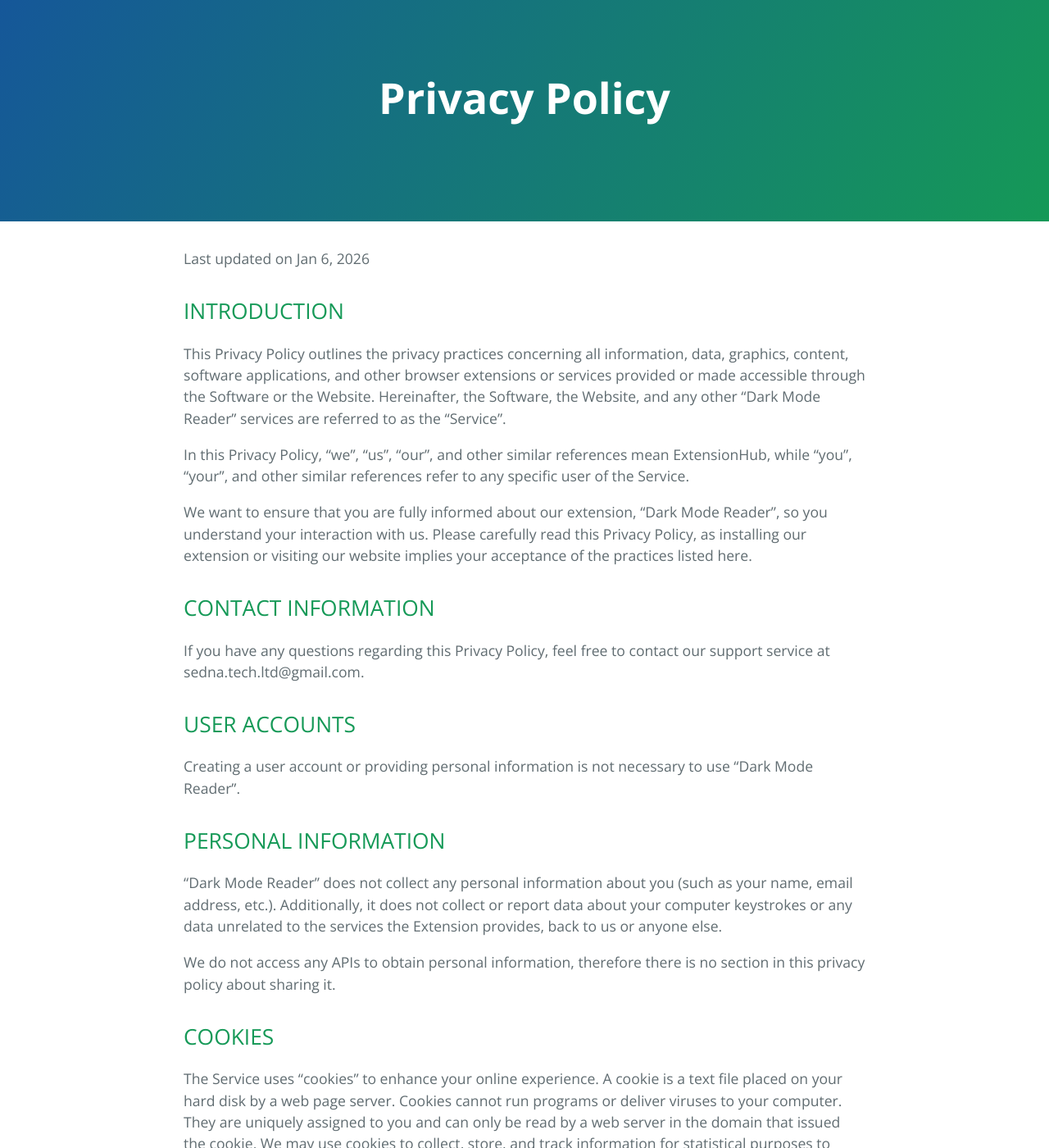
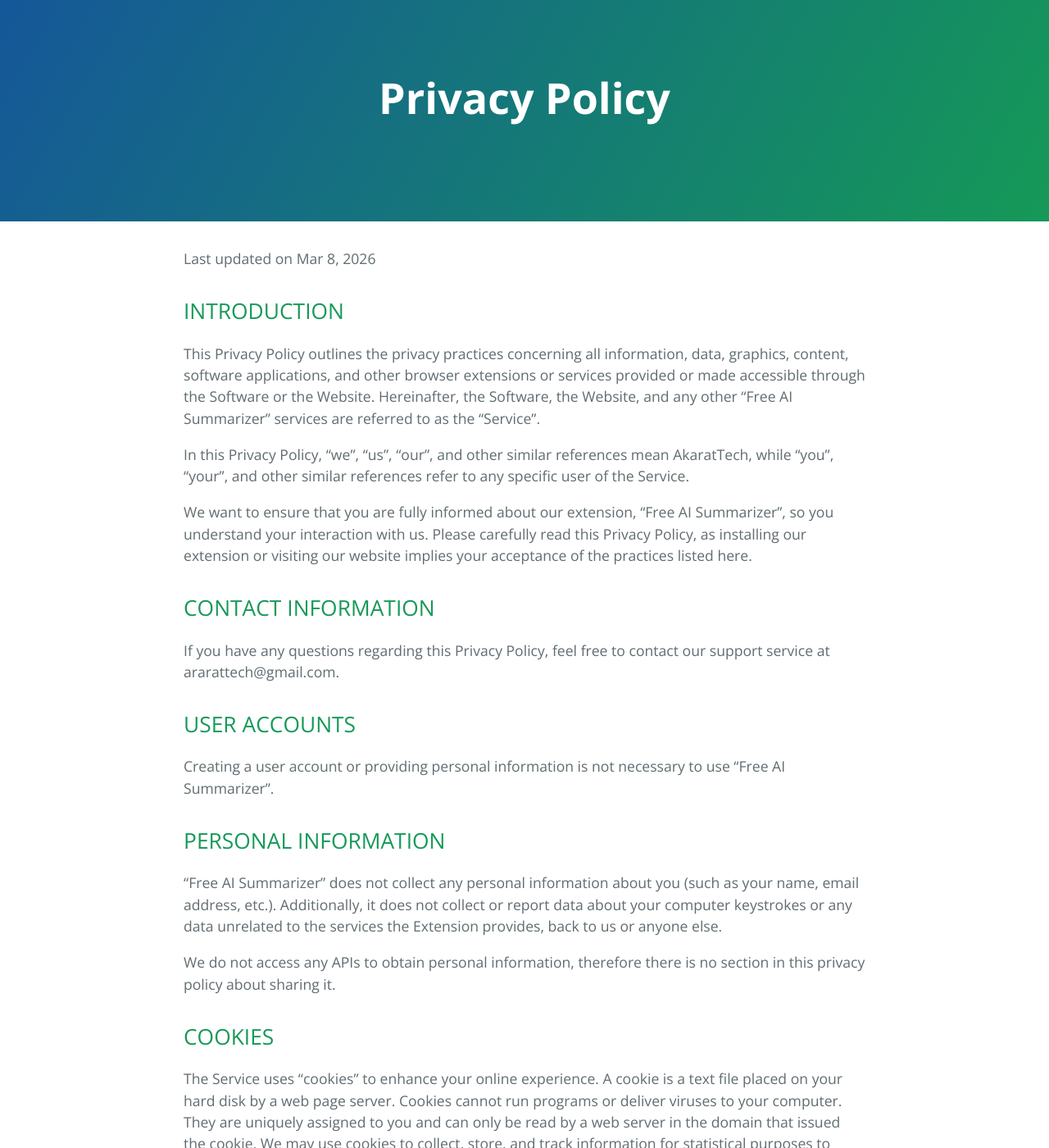
Before and after one commit to chrome-extension-hub/free-ai-summarizer, a Jekyll site: the page built from privacy-policy.md, in a window 1280 px wide and 1400 px high. Shown: the whole window at 82% size. Built offline with Jekyll 4.4.1, drawn with Linux system fonts in a browser that asks for light colours; the repository's description, which GitHub fills in, is left out; some of the changed text lies outside the part shown.

Commit message:
feat: update privacy policy and README

```diff
--- a/privacy-policy.md
+++ b/privacy-policy.md
@@ -4,27 +4,27 @@ title: Privacy Policy
 description:
 ---
 
-Last updated on Jan 6, 2026
+Last updated on Mar 8, 2026
 
 ## INTRODUCTION
 
-This Privacy Policy outlines the privacy practices concerning all information, data, graphics, content, software applications, and other browser extensions or services provided or made accessible through the Software or the Website. Hereinafter, the Software, the Website, and any other “Dark Mode Reader” services are referred to as the “Service”.
+This Privacy Policy outlines the privacy practices concerning all information, data, graphics, content, software applications, and other browser extensions or services provided or made accessible through the Software or the Website. Hereinafter, the Software, the Website, and any other “Free AI Summarizer” services are referred to as the “Service”.
 
-In this Privacy Policy, “we”, “us”, “our”, and other similar references mean ExtensionHub, while “you”, “your”, and other similar references refer to any specific user of the Service.
+In this Privacy Policy, “we”, “us”, “our”, and other similar references mean AkaratTech, while “you”, “your”, and other similar references refer to any specific user of the Service.
 
-We want to ensure that you are fully informed about our extension, “Dark Mode Reader”, so you understand your interaction with us. Please carefully read this Privacy Policy, as installing our extension or visiting our website implies your acceptance of the practices listed here.
+We want to ensure that you are fully informed about our extension, “Free AI Summarizer”, so you understand your interaction with us. Please carefully read this Privacy Policy, as installing our extension or visiting our website implies your acceptance of the practices listed here.
 
 ## CONTACT INFORMATION
 
-If you have any questions regarding this Privacy Policy, feel free to contact our support service at sedna.tech.ltd@gmail.com.
+If you have any questions regarding this Privacy Policy, feel free to contact our support service at ararattech@gmail.com.
 
 ## USER ACCOUNTS
 
-Creating a user account or providing personal information is not necessary to use “Dark Mode Reader”.
+Creating a user account or providing personal information is not necessary to use “Free AI Summarizer”.
 
 ## PERSONAL INFORMATION
 
-“Dark Mode Reader” does not collect any personal information about you (such as your name, email address, etc.). Additionally, it does not collect or report data about your computer keystrokes or any data unrelated to the services the Extension provides, back to us or anyone else.
+“Free AI Summarizer” does not collect any personal information about you (such as your name, email address, etc.). Additionally, it does not collect or report data about your computer keystrokes or any data unrelated to the services the Extension provides, back to us or anyone else.
 
 We do not access any APIs to obtain personal information, therefore there is no section in this privacy policy about sharing it.
 
@@ -36,7 +36,7 @@ Most web browsers automatically accept cookies, but you can typically adjust you
 
 ## DATA
 
-“Dark Mode Reader” uses local storage to save the user’s settings. All data are stored offline in your browser.
+“Free AI Summarizer” uses local storage to save the user’s settings. All data are stored offline in your browser.
 
 ## ANALYTICS DATA
 
@@ -48,7 +48,7 @@ We prioritize the protection of children while using the internet. We believe pa
 
 ## CHANGES TO THIS PRIVACY POLICY
 
-“Dark Mode Reader” reserves the right to update this privacy policy at any time. When we do, we will update the date at the bottom of this page and send you an email.
+“Free AI Summarizer” reserves the right to update this privacy policy at any time. When we do, we will update the date at the bottom of this page and send you an email.
 
 We encourage users to frequently check this page for any changes to stay informed about how we protect the personal information we collect. You acknowledge and agree that it is your responsibility to review this privacy policy periodically and be aware of modifications.
 
```
Also changed, not shown: README.md (+1 -1 lines).
